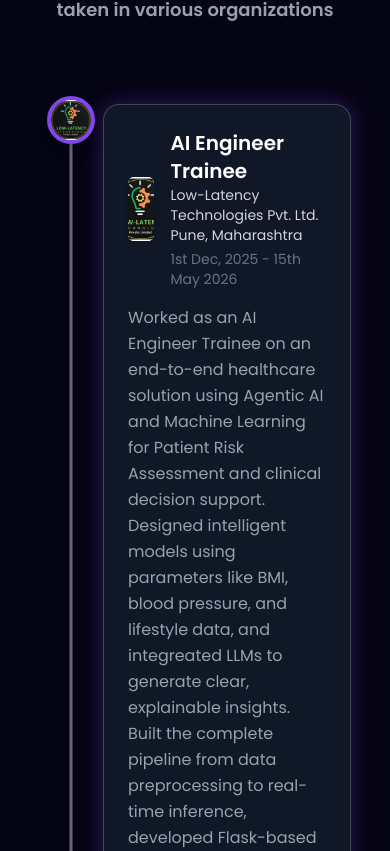
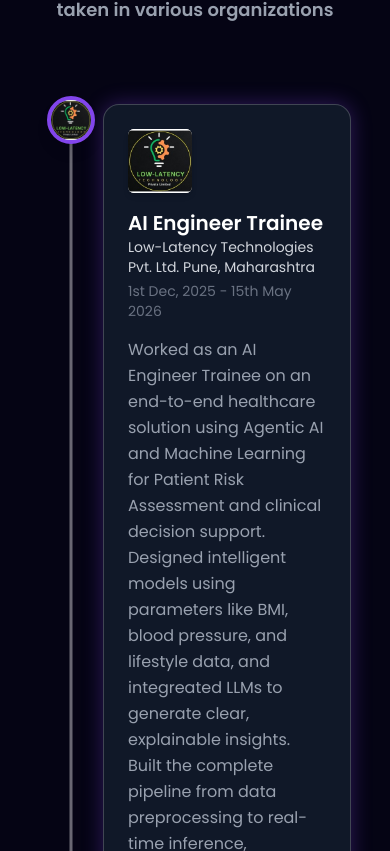
Before and after one commit to Saurabhsathawane17/MyPortfolio, a React (Vite) app: page / in a window 390 px wide. Shown: the part 2673-3524 px from the top of the page. Built offline with nearby package versions, Linux system fonts and the light colour scheme; a web font is replaced by a local one.

Commit message:
update experience card.

```diff
--- a/src/components/Experience.jsx
+++ b/src/components/Experience.jsx
@@ -48,8 +48,8 @@ const Experience = () => {
               `}
             >
               {/* Header Section */}
-              <div className="flex items-center space-x-4">
-                <div className="w-16 h-16 bg-white rounded-md overflow-hidden shadow-md">
+              <div className="flex flex-col sm:flex-row items-start sm:items-center sm:space-x-4">
+                <div className="w-16 h-16 mb-4 sm:mb-0 bg-white rounded-md overflow-hidden shadow-md shrink-0">
                   <img
                     src={experience.img}
                     alt=""
@@ -58,11 +58,11 @@ const Experience = () => {
                   />
                 </div>
 
-                <div>
-                  <h3 className="text-xl sm:text-2xl font-semibold text-white">
+                <div className="flex-1 min-w-0">
+                  <h3 className="text-xl sm:text-2xl font-semibold text-white break-words">
                     {experience.role}
                   </h3>
-                  <h4 className="text-gray-300 text-sm">{experience.company}</h4>
+                  <h4 className="text-gray-300 text-sm break-words">{experience.company}</h4>
                   <p className="text-gray-500 text-sm mt-1">{experience.date}</p>
                 </div>
               </div>
```
